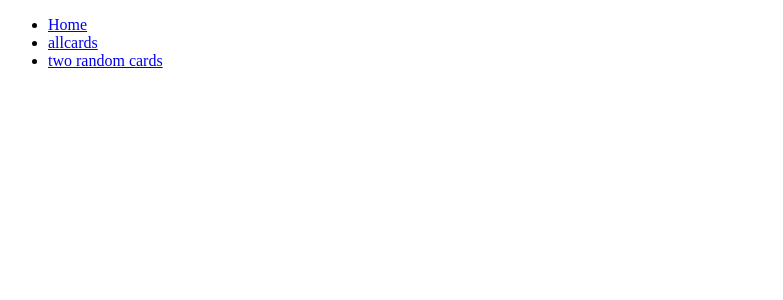
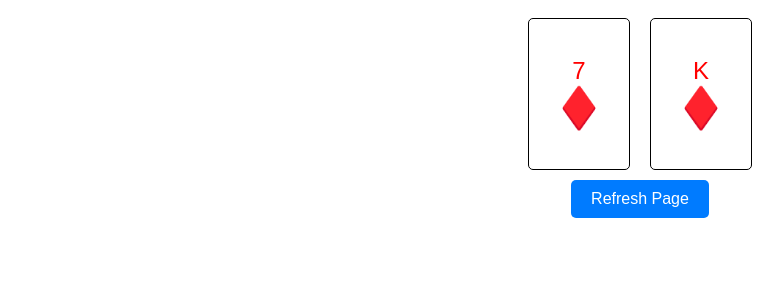
Before and after one commit to CreeDXD/pokerTraining, a React (Create React App) app: page /hands in a window 1280 px wide. Shown: the top 300 px of the page, without its empty margins (0-783 px from the left). Built offline with nearby package versions, Linux system fonts and the light colour scheme.

Commit message:
add refresh button

```diff
--- /dev/null
+++ b/src/components/Button_refresh.jsx
@@ -0,0 +1,27 @@
+import React from 'react'
+
+export const RefreshButton = () => {
+  return (
+    <div style={styles.box}>
+      <button style={styles.button} onClick={() => window.location.reload()}>
+        Refresh Page
+      </button>
+    </div>
+  )
+}
+
+const styles = {
+  button: {
+    padding: '10px 20px',
+    fontSize: '16px',
+    backgroundColor: '#007BFF',
+    color: 'white',
+    border: 'none',
+    borderRadius: '5px',
+    cursor: 'pointer',
+  },
+  box: {
+    display: 'flex',
+    justifyContent: 'center',
+  },
+}
--- a/src/pages/twoRandomCards.jsx
+++ b/src/components/TwoRandomCards.jsx
@@ -2,6 +2,7 @@ import React, { useEffect } from 'react'
 import { useDispatch, useSelector } from 'react-redux'
 import { drawTwoCards } from '../redux/deckSlice'
 import { PlayingCard } from '../components/Card_playing_card'
+import { RefreshButton } from '../components/Button_refresh'
 
 export const TwoRandomCards = () => {
   const dispatch = useDispatch()
--- a/src/index.js
+++ b/src/index.js
@@ -20,7 +20,7 @@ import App from './pages/App'
 import { AllCards } from './pages/AllCards'
 import { Provider } from 'react-redux'
 import store from './redux/store'
-import { TwoRandomCards } from './pages/twoRandomCards'
+import { Hands } from './pages/Hands'
 
 const root = ReactDOM.createRoot(document.getElementById('root'))
 root.render(
@@ -30,7 +30,7 @@ root.render(
         <Routes>
           <Route exact path="/" element={<App />} />
           <Route exact path="/allcards" element={<AllCards />} />
-          <Route exact path="/tworandomcards" element={<TwoRandomCards />} />
+          <Route exact path="/hands" element={<Hands />} />
           <Route path="*" element={<App />} />
         </Routes>
       </Router>
--- a/src/pages/App.js
+++ b/src/pages/App.js
@@ -13,7 +13,7 @@ const App = () => {
             <Link to="/allcards">allcards</Link>
           </li>
           <li>
-            <Link to="/tworandomcards">two random cards</Link>
+            <Link to="/hands">two random cards</Link>
           </li>
         </ul>
       </nav>
--- /dev/null
+++ b/src/pages/Hands.jsx
@@ -0,0 +1,11 @@
+import { TwoRandomCards } from '../components/TwoRandomCards'
+import { RefreshButton } from '../components/Button_refresh'
+
+export function Hands() {
+  return (
+    <div>
+      <TwoRandomCards />
+      <RefreshButton />
+    </div>
+  )
+}
```
Also changed, not shown: src/pages/ChoseMyCards.jsx (added, +33 -0 lines).
